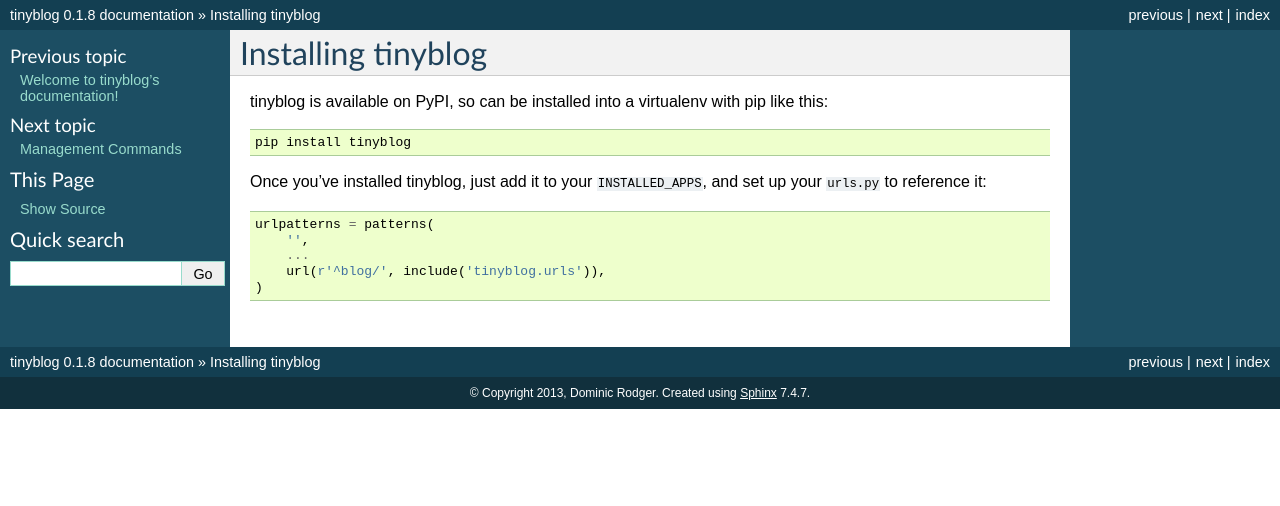
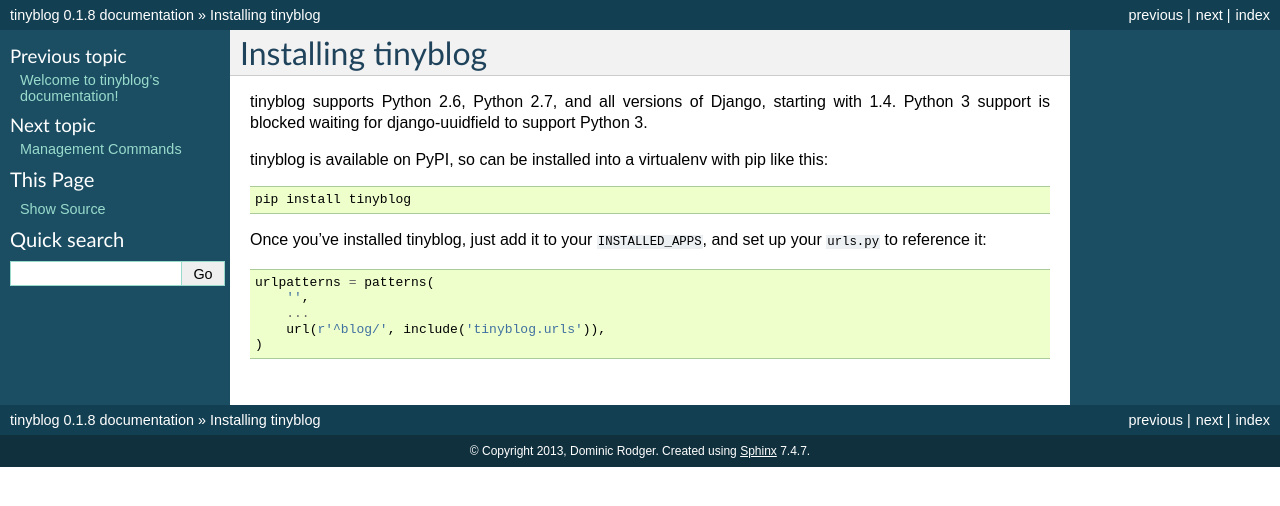
Before and after one commit to dominicrodger/tinyblog, a Sphinx documentation site: the page built from docs/installation.rst, in a window 1280 px wide. Shown: the top 506 px of the page. Built offline with Sphinx 7.4.7, drawn with Linux system fonts in a browser that asks for light colours.

Commit message:
Add a note about supported Python versions

```diff
--- a/docs/installation.rst
+++ b/docs/installation.rst
@@ -1,5 +1,9 @@
 Installing tinyblog
 ===================
+
+tinyblog supports Python 2.6, Python 2.7, and all versions of Django,
+starting with 1.4. Python 3 support is blocked waiting for
+django-uuidfield to support Python 3.
 
 tinyblog is available on PyPI, so can be installed into a virtualenv
 with pip like this::
```
